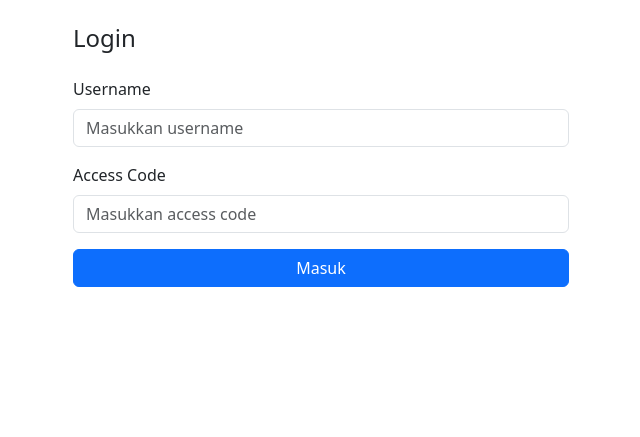
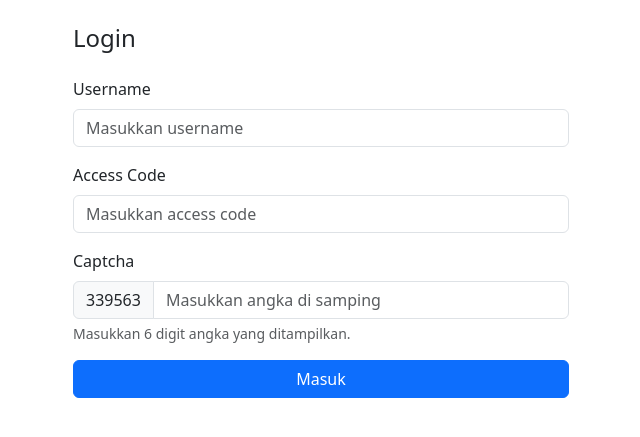
Before and after one commit to nugie07/armos_tools, a Flask app: page /login in a window 1280 px wide. Shown: the top 437 px of the page, without its empty margins (319-959 px from the left). Run offline with Flask 3, Linux system fonts and the light colour scheme; parts of the project's set-up code (start-up, migrations or seed data) failed here and were passed over; some libraries are stand-ins or nearby versions.

Commit message:
Login: add 6-digit numeric captcha; regenerate on failure; render errors

```diff
--- a/app.py
+++ b/app.py
@@ -5,6 +5,7 @@ from flask import Flask, jsonify, redirect, render_template, request, url_for, s
 import json
 from pathlib import Path
 import requests
+import random
 
 
 def try_load_dotenv() -> None:
@@ -122,13 +123,25 @@ def index():
 @app.route("/login", methods=["GET", "POST"])
 def login():
     if request.method == "GET":
-        return render_template("login.html", error=None)
+        # Generate simple 6-digit numeric captcha and store in session
+        code = f"{random.randint(0, 999999):06d}"
+        session["captcha_code"] = code
+        return render_template("login.html", error=None, captcha_code=code)
 
     # POST
     username = str((request.form.get("username") or "").strip())
     access_code = str((request.form.get("access_code") or "").strip())
+    captcha_input = str((request.form.get("captcha") or "").strip())
+    expected_captcha = str(session.get("captcha_code") or "")
     valid = False
     error_msg = None
+    if not captcha_input or captcha_input != expected_captcha:
+        # Regenerate captcha for the next attempt
+        code = f"{random.randint(0, 999999):06d}"
+        session["captcha_code"] = code
+        error = "Captcha salah"
+        return render_template("login.html", error=error, captcha_code=code)
+
     if username and access_code:
         valid, error_msg = validate_user_supabase(username, access_code)
     if valid:
@@ -136,7 +149,10 @@ def login():
         session["username"] = username
         return redirect(url_for("index"))
     error = error_msg or "Username atau access code tidak valid"
-    return render_template("login.html", error=error)
+    # Regenerate captcha on any failure
+    code = f"{random.randint(0, 999999):06d}"
+    session["captcha_code"] = code
+    return render_template("login.html", error=error, captcha_code=code)
 
 
 
--- a/templates/login.html
+++ b/templates/login.html
@@ -29,6 +29,14 @@
           <label class="form-label">Access Code</label>
           <input type="password" name="access_code" class="form-control" placeholder="Masukkan access code" required />
         </div>
+        <div class="mb-3">
+          <label class="form-label">Captcha</label>
+          <div class="input-group">
+            <span class="input-group-text" id="captcha-code">{{ captcha_code }}</span>
+            <input type="text" name="captcha" class="form-control" placeholder="Masukkan angka di samping" required />
+          </div>
+          <div class="form-text">Masukkan 6 digit angka yang ditampilkan.</div>
+        </div>
         <button type="submit" class="btn btn-primary w-100">Masuk</button>
       </form>
     </div>
```
